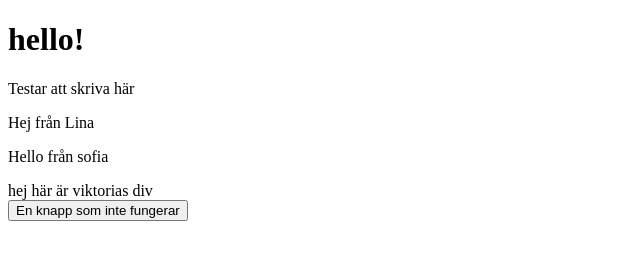
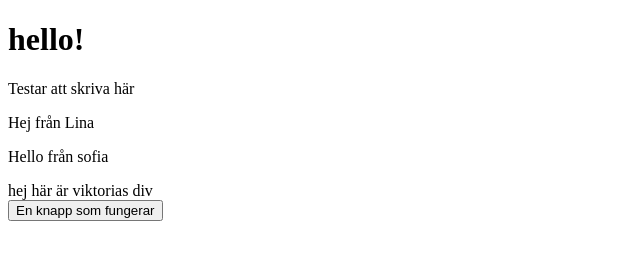
Before and after one commit to Viktoria-L/Lektion8ovning, a plain HTML site: page index.html in a window 1280 px wide. Shown: the full height of the page, 0-640 px from the left. Drawn offline with Linux system fonts and the light colour scheme.

Commit message:
ändrade text på knapp

```diff
--- a/index.html
+++ b/index.html
@@ -13,6 +13,6 @@
     <p>Hej från Lina</p>
     <p id="change">Hello från sofia</p>
     <div id="viktoria">hej här är viktorias div</div>
-    <button id="changeText">En knapp som inte fungerar</button>
+    <button id="changeText">En knapp som fungerar</button>
 </body>
 </html>
```
